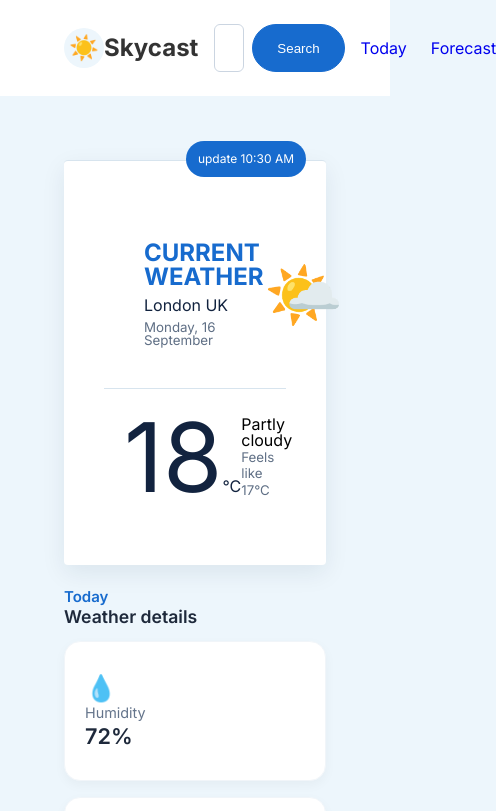
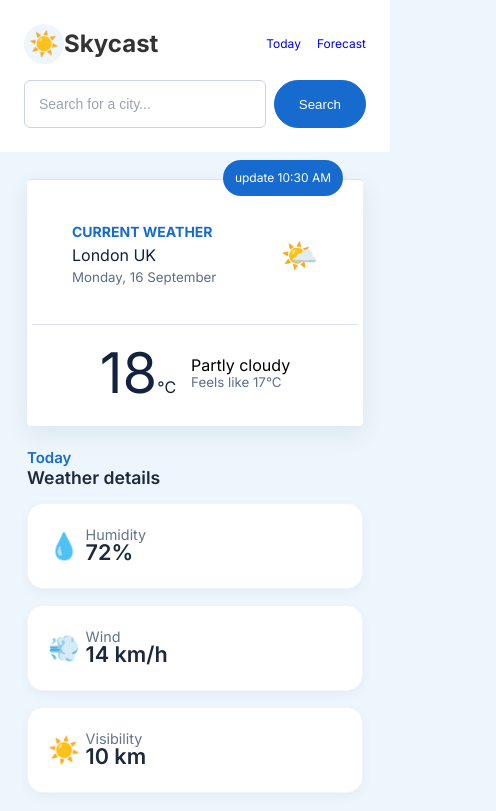
Before and after one commit to Jollyan17/weather-app, a plain HTML site: page index.html in a window 390 px wide. Shown: the top 811 px of the page, 496 px wide, since content can reach past the window. Drawn offline with Linux system fonts and the light colour scheme; a web font is replaced by a local one.

Commit message:
mata queries

```diff
--- a/index.html
+++ b/index.html
@@ -6,6 +6,7 @@
     <title>WEATHER APP</title>
     <link rel="stylesheet" href="reset.css" />
     <link rel="stylesheet" href="style.css" />
+    <link rel="stylesheet" href="mobile.css"/>
   </head>
   <body>
     <!-- Header -->
@@ -64,20 +65,28 @@
   <div class="cards-grid">
     <article class="card">
       <div class="card-icon">💧</div>
+      <div>
       <p class="card-label">Humidity</p>
       <p class="card-value">72%</p>
+      </div>
     </article>
 
     <article class="card">
       <div class="card-icon">💨</div>
+      <div>
       <p class="card-label">Wind</p>
       <p class="card-value">14 km/h</p>
+      </div>
+
     </article>
 
     <article class="card">
       <div class="card-icon">☀️</div>
+      <div>
       <p class="card-label">Visibility</p>
       <p class="card-value">10 km</p>
+      </div>
+
     </article>
   </div>
 </section>
--- /dev/null
+++ b/mobile.css
@@ -0,0 +1,68 @@
+/*
+@media screen and (max-width: 756px){
+}
+@supports(display:flex){
+
+}
+/* Mobile phone
+@media (min-width:576px){}
+@media (min-width:992px){}
+@media (min-width:1200px){}
+@media (min-width:1400px){}
+Mobile phone  in order */
+
+
+/* 1. التصميم الأساسي هنا هو للابتوب (أكبر من 768px) */
+
+/* 2. شاشة الآيباد (768px وأصغر) */
+@media screen and (max-width: 768px) {
+  header {
+    flex-wrap: wrap;
+    padding: 24px;
+  }
+  .search {
+    order: 1;
+    width: 100%;
+  }
+  .search-input {
+    max-width: unset;
+  }
+  .main {
+    padding: 27px;
+  }
+  .current {
+    padding: 5px;
+  }
+  .current-bottom {
+    justify-content: center;
+    gap: 15px;
+  }
+  .location h2 {
+    font-size: 14px;
+  }
+  .degrees span {
+    font-size: 56px;
+  }
+  .forecast-grid {
+    grid-template-columns: repeat(5, 1fr);
+    gap: 16px;
+  }
+  .footer {
+    justify-content: center;
+    gap: 15px;
+  }
+}
+
+/* 3. شاشة الهاتف الكبير (576px وأصغر) */
+@media screen and (max-width: 576px) {
+  .forecast-grid {
+    grid-template-columns: repeat(2, 1fr);
+  }
+}
+
+/* 4. شاشة الهاتف الصغير (400px وأصغر) */
+@media screen and (max-width: 400px) {
+  .forecast-grid {
+    grid-template-columns: 1fr;
+  }
+}
--- a/style.css
+++ b/style.css
@@ -55,6 +55,7 @@ header a {
 .search-input {
   width: 100%;
   max-width: 400px;
+  min-width: auto;
   padding: 10px 14px;
   font-size: 14px;
   color: #333;
@@ -84,8 +85,9 @@ header a {
 
 nav {
   display: flex;
-  gap: 24px;
+  gap: 16px;
   color: var(--blue);
+  font-size: 12px;
 }
 section h2 {
   color: #176bce;
@@ -135,7 +137,7 @@ main {
   color: #5f6f85;
 }
 .weather-img {
-  font-size: 64px;
+  font-size: 30px;
 }
 .current-bottom {
   display: flex;
@@ -228,7 +230,6 @@ main {
   flex-direction: column;
   justify-content: center;
   gap: 0.35rem;
-  min-height: 140px;
   transition:
     transform 0.2s ease,
     box-shadow 0.2s ease;
@@ -294,14 +295,15 @@ main {
 }
 .hour-card {
   flex: 1;
-  min-width: 80px;
+  min-width: 40px;
   display: flex;
   flex-direction: column;
   align-items: center;
   gap: 0.5rem;
-  padding: 1rem 0.75rem;
+  padding: 24px;
   border-radius: 16px;
   transition: all 0.2s ease;
+
 }
 .hour-card.active {
   background: var(--blue);
@@ -408,8 +410,7 @@ main {
 .forecast-card {
   background-color: #ffffff;
   border-radius: 16px;
-  min-height: 193px;
-  padding: 24px 16px;
+  padding: 16px;
   display: flex;
   flex-direction: column;
   justify-content: space-between;
@@ -442,14 +443,66 @@ main {
   color: #64748b;
 }
 
-@media (max-width: 992px) {
+@media screen and (max-width: 768px) {
+  header {
+    flex-wrap: wrap;
+    padding: 24px;
+  }
+  .search {
+    order: 1;
+    width: 100%;
+  }
+  .search-input {
+    max-width: unset;
+  }
+  main {
+
+    padding: 27px;
+  }
+  .current {
+    padding: 5px;
+  }
+  .current-bottom {
+    justify-content: center;
+    gap: 15px;
+  }
+  .card{
+    flex-direction: row;
+    align-items: center;
+    justify-content: left;
+
+  }
+  .hours-container{
+    display: grid;
+    grid-template-columns: repeat(2, 1fr);
+    gap: 16px;
+  }
+  .location h2 {
+    font-size: 14px;
+  }
+  .degrees span {
+    font-size: 56px;
+  }
   .forecast-grid {
-    grid-template-columns: repeat(3, 1fr);
+    grid-template-columns: repeat(5, 1fr);
+    gap: 16px;
+  }
+  .footer {
+    justify-content: center;
+    gap: 15px;
   }
 }
 
-@media (max-width: 600px) {
+
+@media screen and (max-width: 576px) {
   .forecast-grid {
     grid-template-columns: repeat(2, 1fr);
   }
 }
+
+
+@media screen and (max-width: 400px) {
+  .forecast-grid {
+    grid-template-columns: 1fr;
+  }
+}
```
